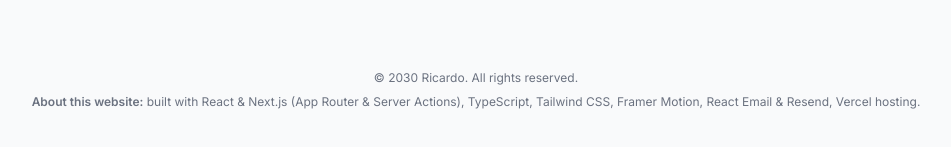
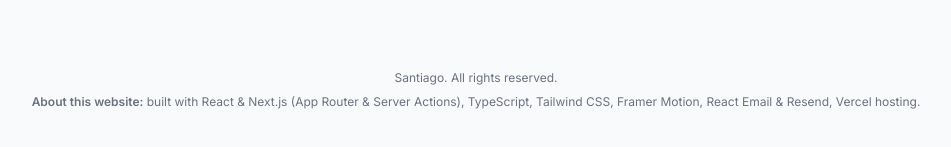
Before and after one commit to galeonn321/portfolio, a Next.js app: page / in a window 1280 px wide. Shown: the part 4183-4330 px from the top of the page, without its empty margins (164-1115 px from the left). Built offline with nearby package versions, Linux system fonts and the light colour scheme; no server answers.

Commit message:
add small changes

```diff
--- a/components/footer.tsx
+++ b/components/footer.tsx
@@ -4,7 +4,7 @@ export default function Footer() {
   return (
     <footer className="mb-10 px-4 text-center text-gray-500">
       <small className="mb-2 block text-xs">
-        &copy; 2030 Ricardo. All rights reserved.
+        Santiago. All rights reserved.
       </small>
       <p className="text-xs">
         <span className="font-semibold">About this website:</span> built with
--- a/components/intro.tsx
+++ b/components/intro.tsx
@@ -32,7 +32,7 @@ export default function Intro() {
           >
             <Image
               src={require("../assets/My picture.png")}
-              alt="Ricardo portrait"
+              alt="Santiago portrait"
               width="400"
               height="400"
               quality="100"
```
